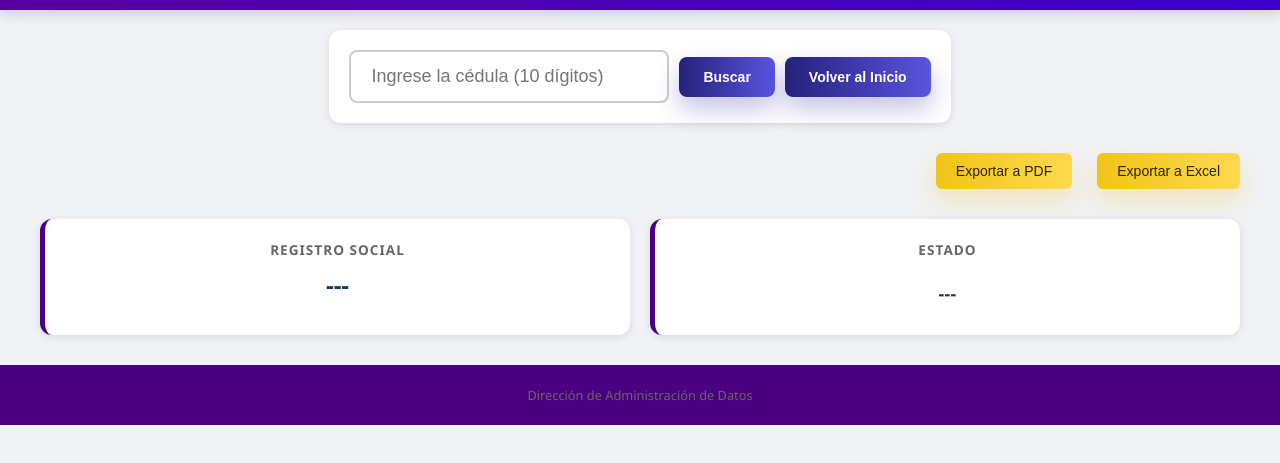
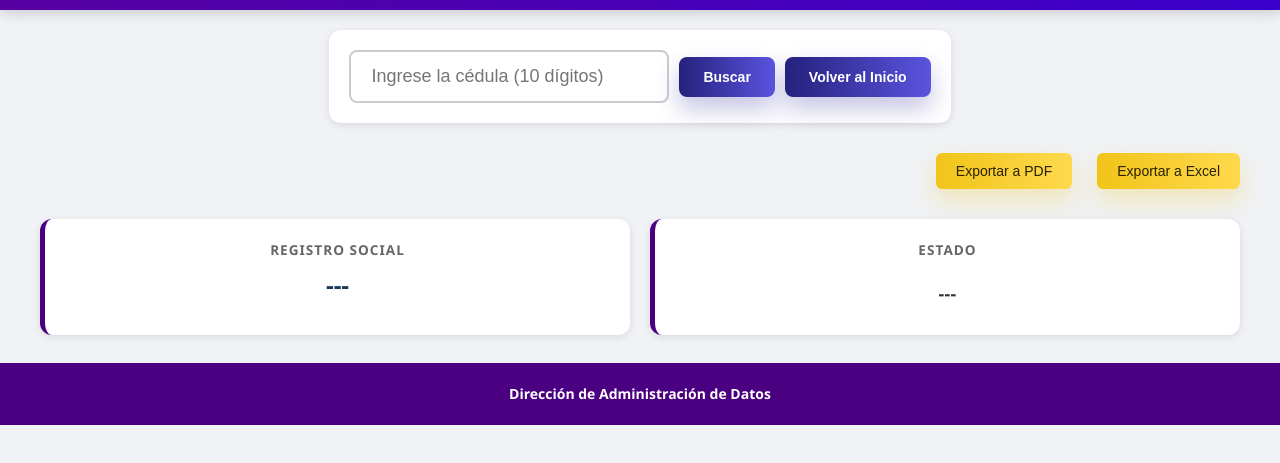
Before and after one commit to dancark16/Web_Consulta_Beneficiario, a website: page public/reporte.html in a window 1280 px wide. Shown: the part 149-612 px from the top of the page. Drawn offline with Linux system fonts and the light colour scheme.

Commit message:
Ajuste ancho de tablas y letras del footer

```diff
--- a/public/style.css
+++ b/public/style.css
@@ -702,7 +702,7 @@ body {
 }
 
 main {
-  max-width: 1400px;
+  max-width: 1450px;
   margin: 20px auto;
   padding: 0 20px;
 }
@@ -975,8 +975,11 @@ td {
 footer {
   text-align: center;
   padding: 20px;
-  color: #666;
-  font-size: 0.8rem;
+  color: #fff;
+  font-size: 14px;
+  font-weight: bold;
+  transform: translateY(-2px);
+
 }
 
 #overlay-cargando {
```
